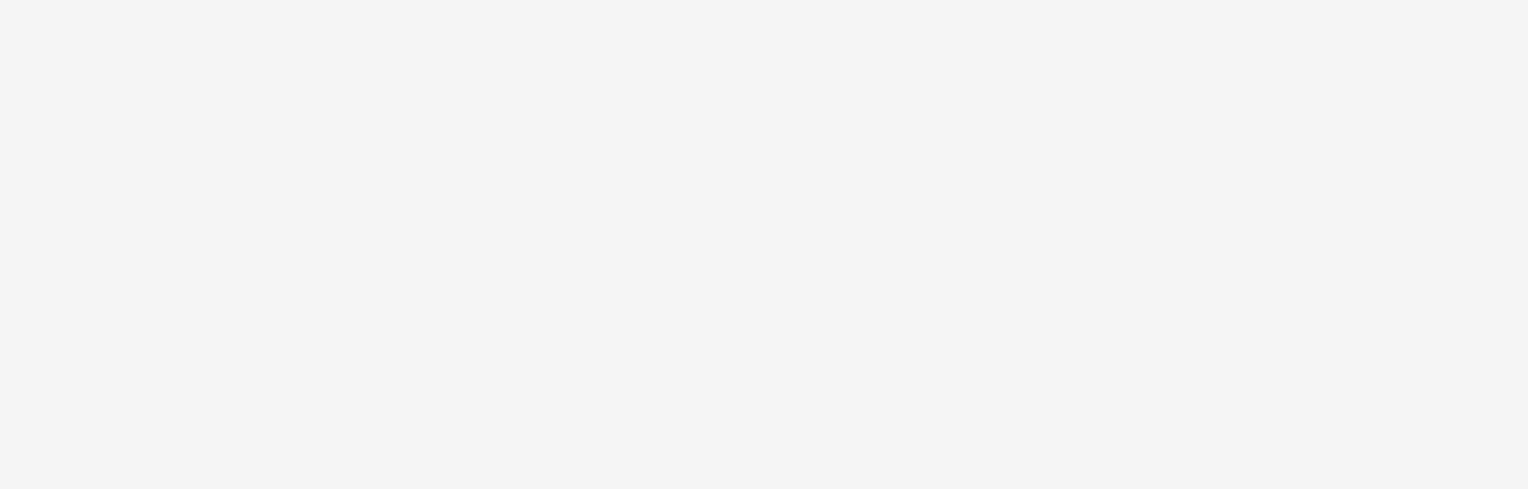
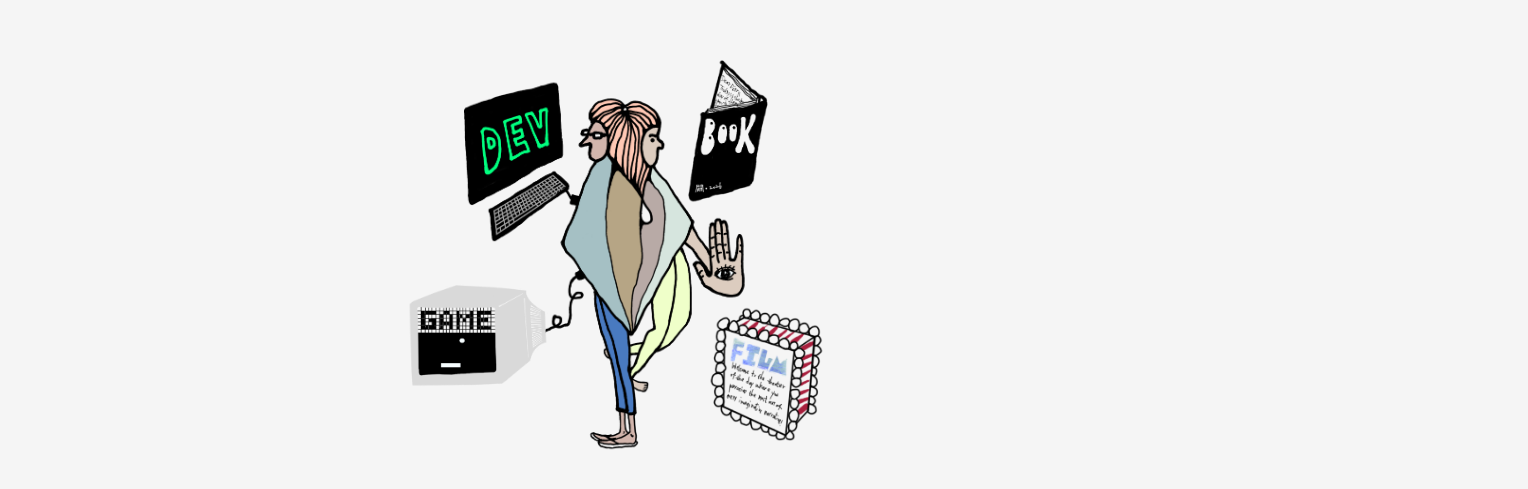
Before and after one commit to Loooffy/PPHH-Blog, a Next.js app in the folder frontend-nextjs/: page / in a window 1280 px wide. Before the commit this address had no page. Shown: the part 119-608 px from the top of the page, 1528 px wide, since content can reach past the window. Built offline with nearby package versions, Linux system fonts and the light colour scheme; a web font is replaced by a local one.

Commit message:
feat: remove nabar from homepage and diable the theme swtiching funtion of it

```diff
--- a/frontend-nextjs/src/app/page.tsx
+++ b/frontend-nextjs/src/app/page.tsx
@@ -1,6 +1,87 @@
-import { redirect } from 'next/navigation';
+'use client';
+
+import Link from 'next/link';
+import { useState } from 'react';
+
+function HoverImageLink({
+  href,
+  defaultSrc,
+  hoverSrc,
+  alt,
+  className,
+}: {
+  href: string;
+  defaultSrc: string;
+  hoverSrc: string;
+  alt: string;
+  className?: string;
+}) {
+  const [isHovered, setIsHovered] = useState(false);
+
+  return (
+    <Link
+      href={href}
+      className="block relative"
+      onMouseEnter={() => setIsHovered(true)}
+      onMouseLeave={() => setIsHovered(false)}
+    >
+      <img
+        src={defaultSrc}
+        alt={alt}
+        className={`${className ?? ''} object-cover transition-opacity ${isHovered ? 'opacity-0' : 'opacity-100'}`}
+      />
+      <img
+        src={hoverSrc}
+        alt={alt}
+        className={`${className ?? ''} object-cover absolute top-0 left-0 transition-opacity ${isHovered ? 'opacity-100' : 'opacity-0'}`}
+      />
+    </Link>
+  );
+}
 
 export default function Home() {
-  // 預設重定向到軟體開發頁面
-  redirect('/dev');
+  return (
+    <div className="absolute top-0 left-0 w-full h-full transform -translate-2 scale-100 md:scale-[1.4] origin-center">
+      <div className="absolute top-1/2 left-1/2 transform -translate-x-9/20 -translate-y-1/2">
+        <img src="/pphh.png" alt="pphh" className="w-[150px] object-cover" />
+      </div>
+      <div className="absolute top-1/2 left-1/2 transform -translate-x-30 -translate-y-34">
+        <HoverImageLink
+          href="/dev"
+          defaultSrc="/dev_default.png"
+          hoverSrc="/dev_hover.png"
+          alt="dev"
+          className="w-[80px]"
+        />
+      </div>
+
+      <div className="absolute top-1/2 left-1/2 transform translate-x-10 -translate-y-38">
+        <HoverImageLink
+          href="/book"
+          defaultSrc="/book_default.png"
+          hoverSrc="/book_hover.png"
+          alt="book"
+          className="w-[60px]"
+        />
+      </div>
+      <div className="absolute top-1/2 left-1/2 transform -translate-x-40 translate-y-2">
+        <HoverImageLink
+          href="/game"
+          defaultSrc="/game_default.png"
+          hoverSrc="/game_hover.png"
+          alt="game"
+          className="w-[100px]"
+        />
+      </div>
+      <div className="absolute top-1/2 left-1/2 transform translate-x-14 translate-y-4">
+        <HoverImageLink
+          href="/film"
+          defaultSrc="/film_default.png"
+          hoverSrc="/film_hover.png"
+          alt="film"
+          className="w-[80px]"
+        />
+      </div>
+    </div>
+  );
 }
--- a/frontend-nextjs/src/components/layout/TopNavbar.tsx
+++ b/frontend-nextjs/src/components/layout/TopNavbar.tsx
@@ -14,6 +14,10 @@ export function TopNavbar() {
   const effectiveMode =
     category === 'film' ? 'dark' : category === 'book' ? 'light' : mode;
   const logoSrc = effectiveMode === 'dark' ? '/blog-logo-white.png' : '/blog-logo-black.png';
+
+  if (pathname === '/') {
+    return null;
+  }
 
   if (pathname.startsWith('/game')) {
     return <GameNavBar />;
--- a/frontend-nextjs/src/contexts/ThemeContext.tsx
+++ b/frontend-nextjs/src/contexts/ThemeContext.tsx
@@ -1,6 +1,7 @@
 'use client';
 
 import { Category, ThemeMode, getTheme } from '@/lib/theme';
+import { usePathname } from 'next/navigation';
 import React, { createContext, useContext, useEffect, useLayoutEffect, useRef, useState } from 'react';
 
 interface ThemeContextType {
@@ -67,6 +68,9 @@ function initializeTheme() {
 }
 
 export function ThemeProvider({ children }: { children: React.ReactNode }) {
+  const pathname = usePathname();
+  const isHomePage = pathname === '/';
+
   const [category, setCategory] = useState<Category>('dev');
   const [mode, setMode] = useState<ThemeMode>('light');
   const [mounted, setMounted] = useState(false);
@@ -82,7 +86,12 @@ export function ThemeProvider({ children }: { children: React.ReactNode }) {
     setMode(initMode);
     setMounted(true);
     mountedRef.current = true;
-  }, []);
+    if (pathname === '/') {
+      const theme = getTheme('dev', 'light');
+      applyTheme(theme);
+      document.documentElement.setAttribute('data-theme', 'dev-light');
+    }
+  }, [pathname]);
 
   // 更新 ref 值
   useEffect(() => {
@@ -104,15 +113,21 @@ export function ThemeProvider({ children }: { children: React.ReactNode }) {
     localStorage.setItem('blog-theme-mode', mode);
   }, [mode, mounted]);
 
-  // 更新 CSS 變數；film 固定 dark、book 固定 light
+  // 更新 CSS 變數；首頁固定 dev-light、film 固定 dark、book 固定 light
   useEffect(() => {
     if (!mounted) return;
+    if (isHomePage) {
+      const theme = getTheme('dev', 'light');
+      applyTheme(theme);
+      document.documentElement.setAttribute('data-theme', 'dev-light');
+      return;
+    }
     const effectiveMode =
       category === 'film' ? 'dark' : category === 'book' ? 'light' : mode;
     const theme = getTheme(category, effectiveMode);
     applyTheme(theme);
     document.documentElement.setAttribute('data-theme', `${category}-${effectiveMode}`);
-  }, [category, mode, mounted]);
+  }, [category, mode, mounted, isHomePage]);
 
   const toggleMode = () => {
     setMode((prevMode) => {
```
